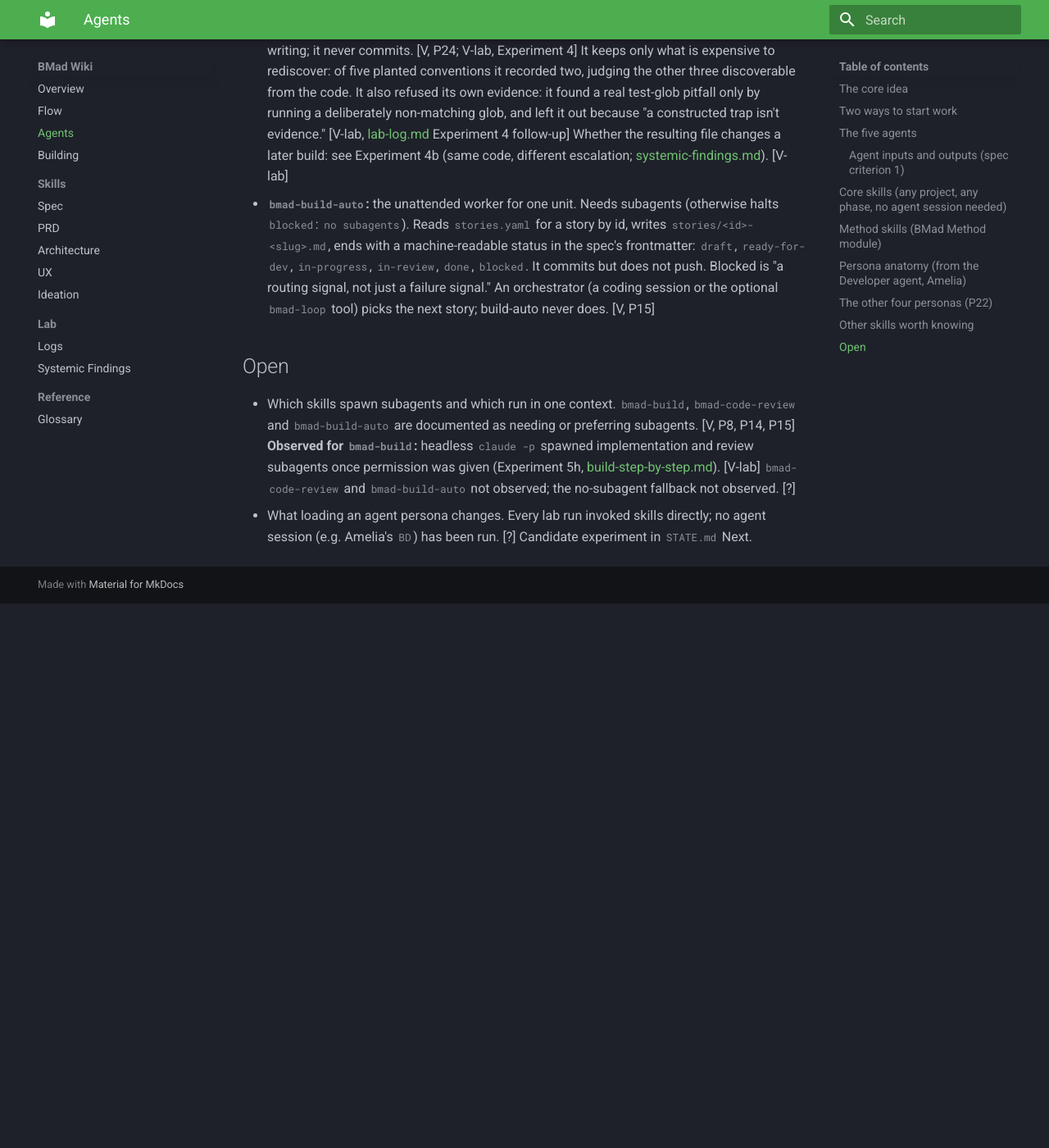
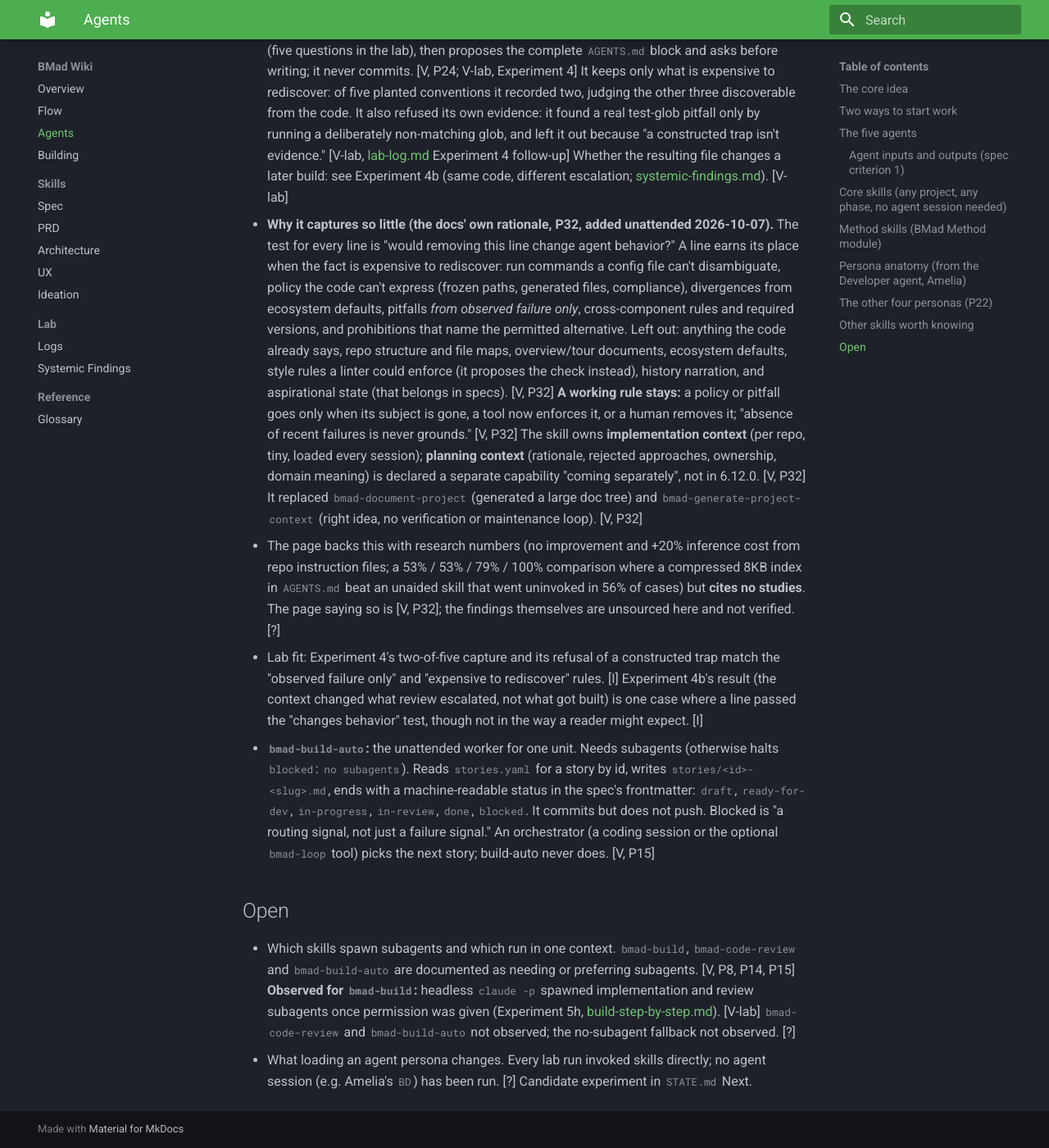
Before and after one commit to ctupper/woods-walks, an MkDocs documentation site: the page built from docs/bmad/agents.md, in a window 1280 px wide and 1400 px high, scrolled down 7991 px. Shown: the whole window at 82% size. Built offline with MkDocs 1.6.1 and Material for MkDocs 9.7.7, drawn with Linux system fonts in a browser that asks for light colours; before the commit the page ends 8727 px from its top, so only the background shows below that; some of the changed text lies outside the part shown.

Commit message:
docs: auto-sync BMad wiki (agents.md, flow.md)

```diff
--- a/docs/bmad/agents.md
+++ b/docs/bmad/agents.md
@@ -1,6 +1,6 @@
 # BMAD — Agents and Skills
 
-*Describes BMAD-METHOD v6.12.0 (see `../sources.md`). Tags: [V] traced to a primary doc, [I] inferred, [?] unclear. Source IDs (P2 etc.) refer to the ledger. Reviewed by Carl 2026-09-24.*
+*Describes BMAD-METHOD v6.12.0 (see `../sources.md`). Tags: [V] traced to a primary doc, [I] inferred, [?] unclear. Source IDs (P2 etc.) refer to the ledger. Reviewed by Carl 2026-09-24. `bmad-project-context` rationale (P32) added unattended 2026-10-07, not yet reviewed.*
 
 !!! tip "TL;DR"
     BMAD adds named commands called **skills** to AI coding tools such as Claude Code and Cursor. Some help you *think*, others help you *build*, and either group works alone. [V, P1] A skill does one of three things: loads an **agent persona**, runs a **multi-step workflow**, or runs a **single task**. [V, P2] Five named agent personas route to the real work, which lives in the skills — an agent is mostly a personality plus a menu.
@@ -133,6 +133,9 @@
 - **`bmad-deep-recon`** has three modes: **Draft** (writes a research prompt for your own deep-research tool such as ChatGPT, Gemini, Grok or Perplexity), **Process** (files a finished report, extracts claims, flags what it never covered, writes a standard `research.md` summary), and **Run** (does the research in-session after you approve a plan). Types: market, domain, technical, competitive, user-voice, academic-lit; plus Explore vs Select. Claims come from sources retrieved during the run, not model memory, and each carries publisher, date, and inline citation. Stale figures are reported as history. Refresh re-checks only fast-aging claims. [V, P13]
 - **`bmad-code-review`:** at the release, four review layers run in parallel on the same diff (Blind Hunter, Edge Case Hunter, Verification Gap, and an Acceptance Auditor when a spec is given), with no depth selector. [V, tag docs P14; V-lab, Experiment 3] Triage then verifies each finding, assigns severity, dismisses noise with a recorded reason, and routes survivors to patch, defer, or decision-needed. Quality depends on being given intent (a spec) as well as the diff. Several rounds of review that keep finding non-trivial issues signal a problem upstream (weak spec, contradiction), not more review passes. [V, P14] ~~`thorough` is the default, `quick` is one reviewer.~~ Clone-only (P14 as read from the clone's docs); not in the release.
 - **`bmad-project-context`:** reads what the repo already states, asks what a scan cannot answer (five questions in the lab), then proposes the complete `AGENTS.md` block and asks before writing; it never commits. [V, P24; V-lab, Experiment 4] It keeps only what is expensive to rediscover: of five planted conventions it recorded two, judging the other three discoverable from the code. It also refused its own evidence: it found a real test-glob pitfall only by running a deliberately non-matching glob, and left it out because "a constructed trap isn't evidence." [V-lab, [lab-log.md](lab-log.md) Experiment 4 follow-up] Whether the resulting file changes a later build: see Experiment 4b (same code, different escalation; [systemic-findings.md](systemic-findings.md)). [V-lab]
+  - **Why it captures so little (the docs' own rationale, P32, added unattended 2026-10-07).** The test for every line is "would removing this line change agent behavior?" A line earns its place when the fact is expensive to rediscover: run commands a config file can't disambiguate, policy the code can't express (frozen paths, generated files, compliance), divergences from ecosystem defaults, pitfalls *from observed failure only*, cross-component rules and required versions, and prohibitions that name the permitted alternative. Left out: anything the code already says, repo structure and file maps, overview/tour documents, ecosystem defaults, style rules a linter could enforce (it proposes the check instead), history narration, and aspirational state (that belongs in specs). [V, P32] **A working rule stays:** a policy or pitfall goes only when its subject is gone, a tool now enforces it, or a human removes it; "absence of recent failures is never grounds." [V, P32] The skill owns **implementation context** (per repo, tiny, loaded every session); **planning context** (rationale, rejected approaches, ownership, domain meaning) is declared a separate capability "coming separately", not in 6.12.0. [V, P32] It replaced `bmad-document-project` (generated a large doc tree) and `bmad-generate-project-context` (right idea, no verification or maintenance loop). [V, P32]
+  - The page backs this with research numbers (no improvement and +20% inference cost from repo instruction files; a 53% / 53% / 79% / 100% comparison where a compressed 8KB index in `AGENTS.md` beat an unaided skill that went uninvoked in 56% of cases) but **cites no studies**. The page saying so is [V, P32]; the findings themselves are unsourced here and not verified. [?]
+  - Lab fit: Experiment 4's two-of-five capture and its refusal of a constructed trap match the "observed failure only" and "expensive to rediscover" rules. [I] Experiment 4b's result (the context changed what review escalated, not what got built) is one case where a line passed the "changes behavior" test, though not in the way a reader might expect. [I]
 - **`bmad-build-auto`:** the unattended worker for one unit. Needs subagents (otherwise halts `blocked`: `no subagents`). Reads `stories.yaml` for a story by id, writes `stories/<id>-<slug>.md`, ends with a machine-readable status in the spec's frontmatter: `draft`, `ready-for-dev`, `in-progress`, `in-review`, `done`, `blocked`. It commits but does not push. Blocked is "a routing signal, not just a failure signal." An orchestrator (a coding session or the optional `bmad-loop` tool) picks the next story; build-auto never does. [V, P15]
 
 ## Open
```
Also changed, not shown: docs/bmad/flow.md (+3 -1 lines).
